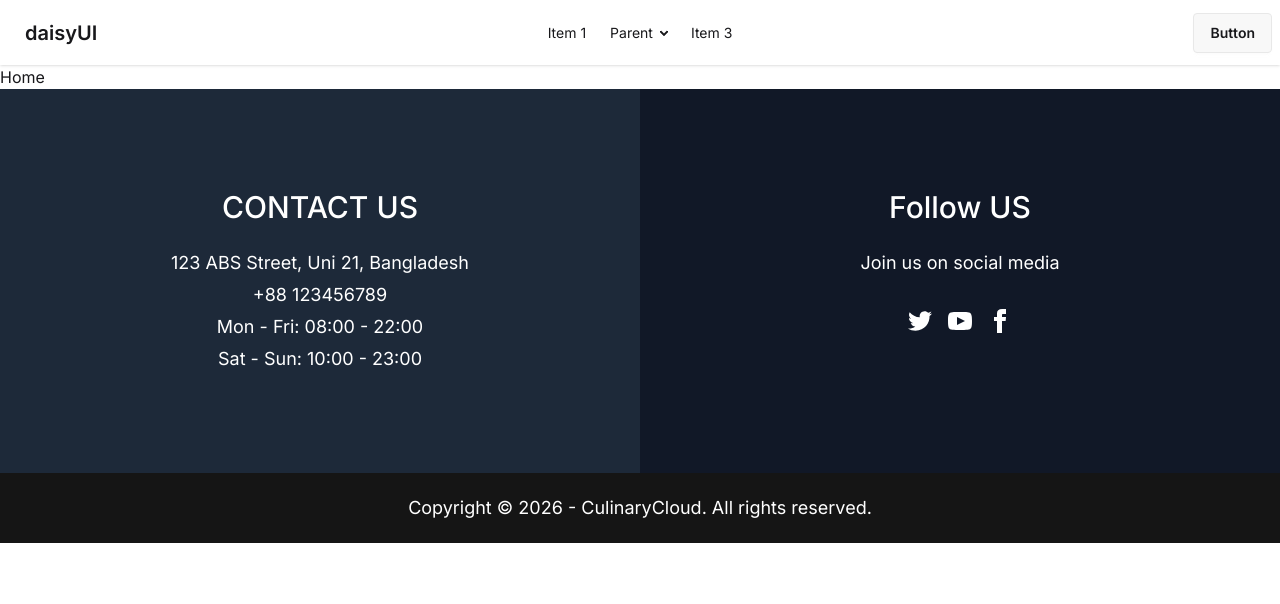
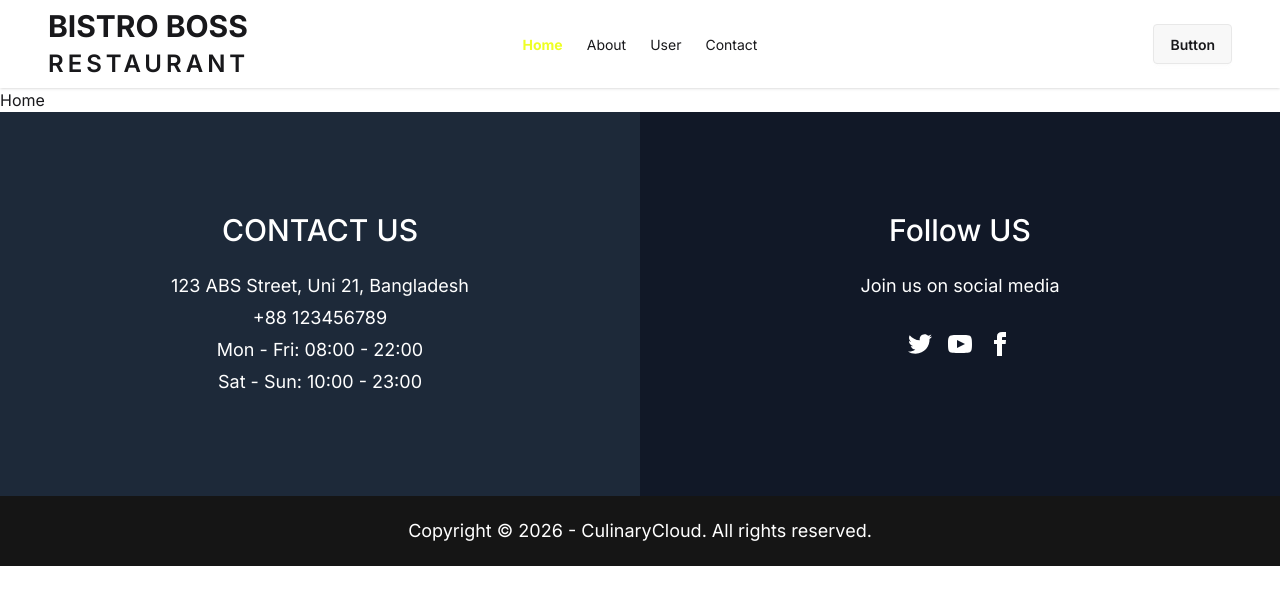
Before and after one commit to mahfuj024/bistro-boss-restaurant-client, a React (Vite) app: page / in a window 1280 px wide. Shown: the top 604 px of the page. Built offline with nearby package versions, Linux system fonts and the light colour scheme.

Commit message:
add errorPage & add navbar brand name

```diff
--- a/index.html
+++ b/index.html
@@ -4,7 +4,7 @@
     <meta charset="UTF-8" />
     <link rel="icon" type="image/svg+xml" href="/favicon.ico" />
     <meta name="viewport" content="width=device-width, initial-scale=1.0" />
-    <title>bistro-boss-restaurant-client</title>
+    <title>Bistro boss restaurant</title>
   </head>
   <body class="inter-font">
     <div id="root"></div>
--- a/src/components/shared/Footer.jsx
+++ b/src/components/shared/Footer.jsx
@@ -3,24 +3,26 @@ function Footer() {
   return (
     <div>
 
-      <div className="flex flex-col md:flex-row justify-around md:min-h-75 lg:min-h-96">
+      <div className="flex flex-col md:flex-row md:min-h-75 lg:min-h-96">
 
         {/* Contact Us Section */}
-        <div className='bg-[#1d2939] text-white text-center p-10 md:p-0 flex-1 flex flex-col justify-center'>
-          <h1 className="text-2xl md:text-3xl font-medium">CONTACT US</h1>
-          <p className='mt-4 md:mt-6 text-base md:text-lg'>123 ABS Street, Uni 21, Bangladesh</p>
-          <p className='text-base md:text-lg mt-1'>+88 123456789</p>
-          <p className='text-base md:text-lg mt-1'>Mon - Fri: 08:00 - 22:00</p>
-          <p className='text-base md:text-lg mt-1'>Sat - Sun: 10:00 - 23:00</p>
+        <div className='bg-[#1d2939] text-white text-center p-8 md:p-0 flex-1 flex flex-col items-center justify-center'>
+          <h1 className="text-xl md:text-2xl lg:text-3xl font-medium">CONTACT US</h1>
+          <p className='mt-4 md:mt-6 text-sm md:text-base lg:text-lg'>123 ABS Street, Uni 21, Bangladesh</p>
+          <p className='text-sm md:text-base lg:text-lg mt-1'>+88 123456789</p>
+          <p className='text-sm md:text-base lg:text-lg mt-1'>Mon - Fri: 08:00 - 22:00</p>
+          <p className='text-sm md:text-base lg:text-lg mt-1'>Sat - Sun: 10:00 - 23:00</p>
+
         </div>
 
         {/* Follow Us Section */}
-        <div className='bg-[#111827]  text-white flex-1 text-center p-10 md:p-0 flex flex-col items-center justify-center'>
-          <h1 className="text-2xl md:text-3xl font-medium">Follow US</h1>
-          <p className="mt-4 md:mt-6 text-base md:text-lg">Join us on social media</p>
+        <div className='bg-[#111827]  text-white flex-1 text-center p-8 md:p-0 flex flex-col items-center justify-center'>
+
+          <h1 className="text-xl md:text-2xl lg:text-3xl font-medium">Follow US</h1>
+          <p className="mt-4 md:mt-6 text-sm md:text-base lg:text-lg">Join us on social media</p>
 
           {/* আইকনগুলো এখানে */}
-          <div className="flex gap-4 mt-4 md:mt-8 mb-0 md:mb-10">
+          <div className="flex gap-4 mt-4 md:mt-8 mb-0 md:mb-10 justify-center">
             {/* Twitter Icon */}
             <a href="#" className="hover:text-blue-400 transition-colors">
               <svg xmlns="http://www.w3.org" width="24" height="24" fill="currentColor" viewBox="0 0 24 24">
@@ -41,13 +43,15 @@ function Footer() {
                 <path d="M9 8h-3v4h3v12h5v-12h3.642l.358-4h-4v-1.667c0-.955.192-1.333 1.115-1.333h2.885v-5h-3.808c-3.596 0-5.192 1.583-5.192 4.615v3.385z"></path>
               </svg>
             </a>
+
           </div>
+
         </div>
       </div>
 
-      <footer className="footer sm:footer-horizontal footer-center bg-[#151515ff] text-white h-17.5">
+      <footer className="footer sm:footer-horizontal footer-center bg-[#151515ff] text-white h-12 md:h-14 lg:h-17.5">
         <aside>
-          <p className='sm:text-base md:text-lg'>Copyright © {new Date().getFullYear()} - CulinaryCloud. All rights reserved.</p>
+          <p className='text-sm md:text-base lg:text-lg'>Copyright © {new Date().getFullYear()} - CulinaryCloud. All rights reserved.</p>
         </aside>
       </footer>
 
--- a/src/components/shared/Navbar.jsx
+++ b/src/components/shared/Navbar.jsx
@@ -1,8 +1,17 @@
-import React from 'react'
+
+import { Link, NavLink } from 'react-router-dom'
 
 function Navbar() {
+
+  const navItem = [
+    { name: "Home", path: "/" },
+    { name: "About", path: "/about" },
+    { name: "User", path: "/user" },
+    { name: "Contact", path: "/contact" },
+  ]
+
   return (
-    <div className="navbar bg-base-100 shadow-sm">
+    <div className="navbar bg-base-100 shadow-sm px-0 md:px-8 lg:px-12">
       <div className="navbar-start">
         <div className="dropdown">
           <div tabIndex={0} role="button" className="btn btn-ghost lg:hidden">
@@ -11,32 +20,46 @@ function Navbar() {
           <ul
             tabIndex="-1"
             className="menu menu-sm dropdown-content bg-base-100 rounded-box z-1 mt-3 w-52 p-2 shadow">
-            <li><a>Item 1</a></li>
-            <li>
-              <a>Parent</a>
-              <ul className="p-2">
-                <li><a>Submenu 1</a></li>
-                <li><a>Submenu 2</a></li>
-              </ul>
-            </li>
-            <li><a>Item 3</a></li>
+            {
+              navItem.map((item, index) => (
+                <li key={index}>
+                  <NavLink
+                    to={item.path}
+                    className={({ isActive }) =>
+                      `hover:bg-transparent ${isActive ? "text-[#EEFF25] font-bold" : ""
+                      }`
+                    }
+                  >
+                    {item.name}
+                  </NavLink>
+                </li>
+              ))
+            }
           </ul>
         </div>
-        <a className="btn btn-ghost text-xl">daisyUI</a>
+        <Link to="/">
+          <p className='text-xl md:text-2xl lg:text-3xl font-bold'>BISTRO BOSS</p>
+          <p class="tracking-[3px] md:tracking-[4px] font-semibold text-base md:text-lg lg:text-2xl mt-0 lg:mt-1">RESTAURANT</p>
+        </Link>
       </div>
+      {/* Navbar Center */}
       <div className="navbar-center hidden lg:flex">
         <ul className="menu menu-horizontal px-1">
-          <li><a>Item 1</a></li>
-          <li>
-            <details>
-              <summary>Parent</summary>
-              <ul className="p-2 bg-base-100 w-40 z-1">
-                <li><a>Submenu 1</a></li>
-                <li><a>Submenu 2</a></li>
-              </ul>
-            </details>
-          </li>
-          <li><a>Item 3</a></li>
+          {
+            navItem.map((item, index) => (
+              <li key={index}>
+                <NavLink
+                  to={item.path}
+                  className={({ isActive }) =>
+                    `hover:bg-transparent ${isActive ? "text-[#EEFF25] font-bold" : ""
+                    }`
+                  }
+                >
+                  {item.name}
+                </NavLink>
+              </li>
+            ))
+          }
         </ul>
       </div>
       <div className="navbar-end">
--- a/src/layouts/MainLayouts.jsx
+++ b/src/layouts/MainLayouts.jsx
@@ -4,7 +4,7 @@ import { Outlet } from 'react-router-dom'
 
 function MainLayouts() {
     return (
-        <div className='max-w-480 mx-auto'>
+        <div>
             <Navbar />
             <Outlet /> {/* এখানে nested route content আসবে */}
             <Footer />
--- a/src/main.jsx
+++ b/src/main.jsx
@@ -6,6 +6,8 @@ import { router } from './routes/Router.jsx'
 
 createRoot(document.getElementById('root')).render(
   <StrictMode>
-    <RouterProvider router={router} />
+    <div className='max-w-480 mx-auto'>
+      <RouterProvider router={router} />
+    </div>
   </StrictMode>
 )
--- a/src/pages/Error/ErrorPage.jsx
+++ b/src/pages/Error/ErrorPage.jsx
@@ -1,8 +1,20 @@
-import React from 'react'
+import { Link } from "react-router-dom"
+
 
 function ErrorPage() {
   return (
-    <div>ErrorPage</div>
+    <section className="flex items-center min-h-screen p-16 dark:bg-gray-50 dark:text-gray-800">
+      <div className="container flex flex-col items-center justify-center px-5 mx-auto my-8">
+        <div className="max-w-md text-center">
+          <h2 className="mb-8 font-extrabold text-9xl dark:text-gray-400">
+            <span className="sr-only">Error</span>404
+          </h2>
+          <p className="text-2xl font-semibold md:text-3xl">Sorry, we couldn't find this page.</p>
+          <p className="mt-4 mb-8 dark:text-gray-600">But dont worry, you can find plenty of other things on our homepage.</p>
+          <Link to="/" href="#" className="px-8 py-3 font-semibold rounded dark:bg-violet-600 dark:text-gray-50">Back to homepage</Link>
+        </div>
+      </div>
+    </section>
   )
 }
 
```
